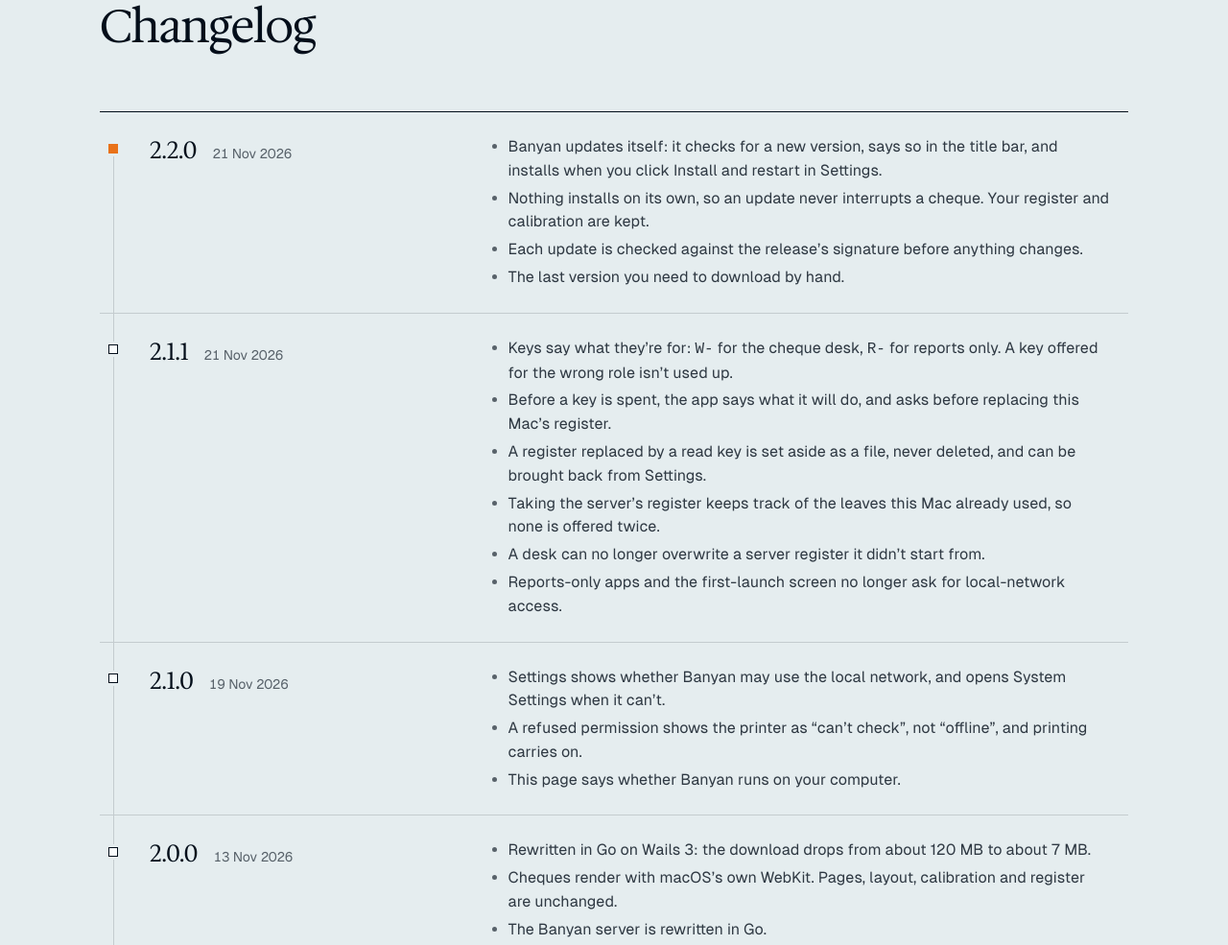
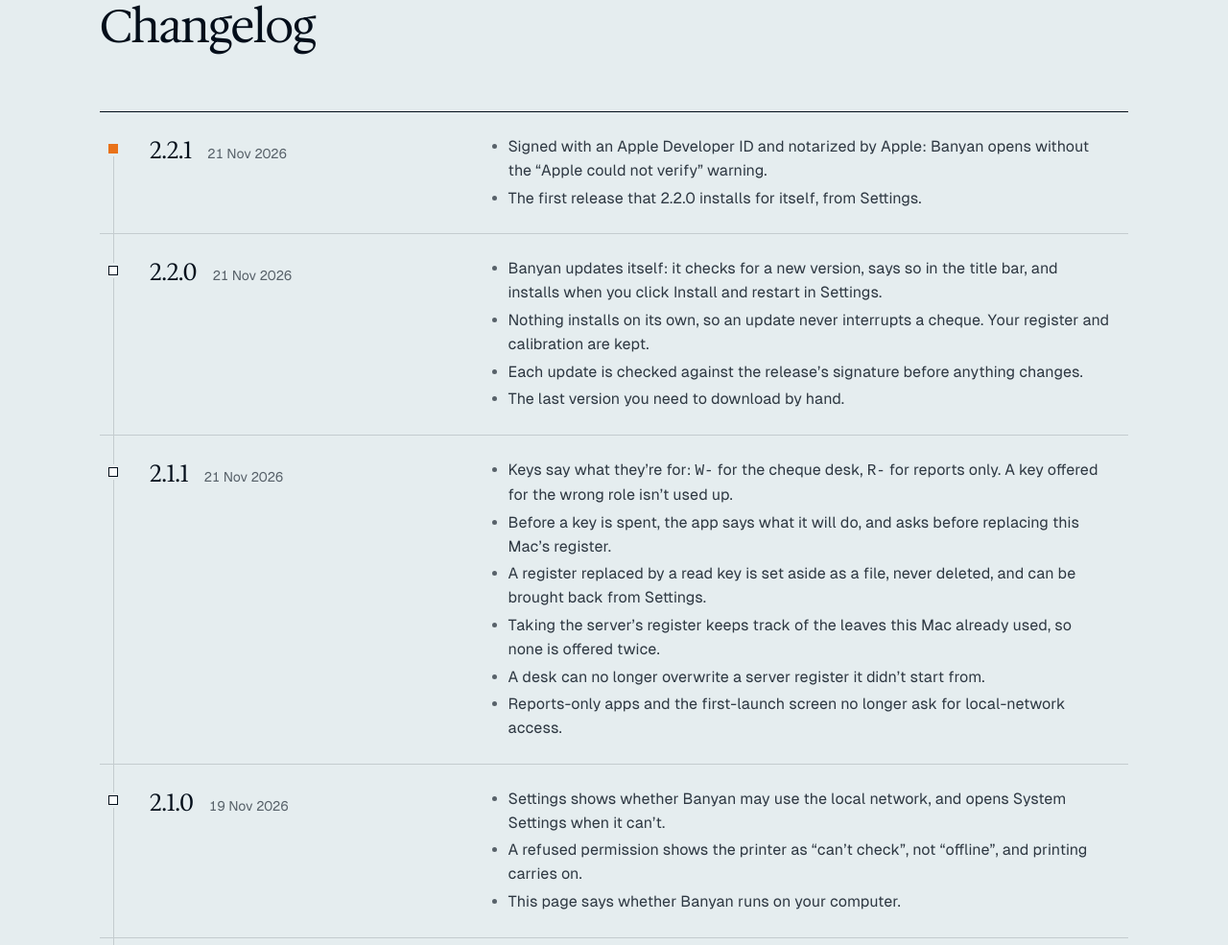
Before and after one commit to satiyap/banyan, a website built with Vite: page docs/index.html in a window 1280 px wide. Shown: the part 6308-7293 px from the top of the page at 96% size. Built offline with nearby package versions, Linux system fonts and the light colour scheme.

Commit message:
Add 2.2.1, the first signed and notarized release, to the changelog and the project page

```diff
--- a/docs/index.html
+++ b/docs/index.html
@@ -132,6 +132,13 @@
     <h2 class="head">Changelog</h2>
     <ol class="timeline">
       <li>
+        <div class="when"><h3>2.2.1</h3><time datetime="2026-11-21">21 Nov 2026</time></div>
+        <ul>
+          <li>Signed with an Apple Developer ID and notarized by Apple: Banyan opens without the “Apple could not verify” warning.</li>
+          <li>The first release that 2.2.0 installs for itself, from Settings.</li>
+        </ul>
+      </li>
+      <li>
         <div class="when"><h3>2.2.0</h3><time datetime="2026-11-21">21 Nov 2026</time></div>
         <ul>
           <li>Banyan updates itself: it checks for a new version, says so in the title bar, and installs when you click Install and restart in Settings.</li>
@@ -185,7 +192,7 @@
   <div class="container">
     <div>
       <h2 class="head">Read the code before you trust it with a cheque.</h2>
-      <p class="fine">For Apple silicon Macs. Not yet signed with an Apple Developer ID, so macOS asks you to allow it once. Free under Apache 2.0.</p>
+      <p class="fine">For Apple silicon Macs. Signed with an Apple Developer ID and notarized by Apple. Free under Apache 2.0.</p>
     </div>
     <div class="actions">
       <a class="btn primary crop js-dl" href="https://github.com/satiyap/banyan/releases/latest/download/Banyan-mac-arm64.dmg"><svg viewBox="0 0 24 24" fill="none" stroke="currentColor" stroke-width="1.8" stroke-linecap="round" stroke-linejoin="round" aria-hidden="true"><path d="M12 4v11"/><path d="m7 11 5 5 5-5"/><path d="M5 20h14"/></svg>Download for Mac</a>
```
Also changed, not shown: CHANGELOG.md, README.md.
